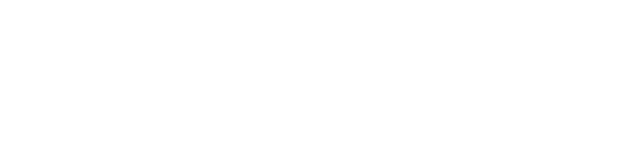
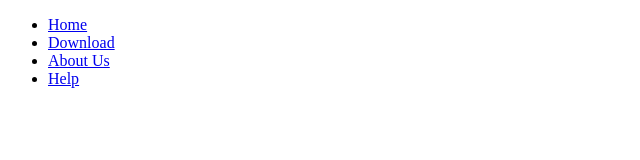
Before and after one commit to Douzandeh/Build-an-attractive-menu, a plain HTML site: page index.html in a window 1280 px wide. Shown: the whole page, without its empty margins (0-640 px from the left). Drawn offline with Linux system fonts and the light colour scheme.

Commit message:
Completing the required HTML structure

```diff
--- a/index.html
+++ b/index.html
@@ -8,6 +8,11 @@
     <title>Build an attractive menu</title>
 </head>
 <body>
-
+    <ul>
+        <li><a href="#">Home</a></li>
+        <li><a href="#">Download</a></li>
+        <li><a href="#">About Us</a></li>
+        <li><a href="#">Help</a></li>
+    </ul>
 </body>
 </html>
```
